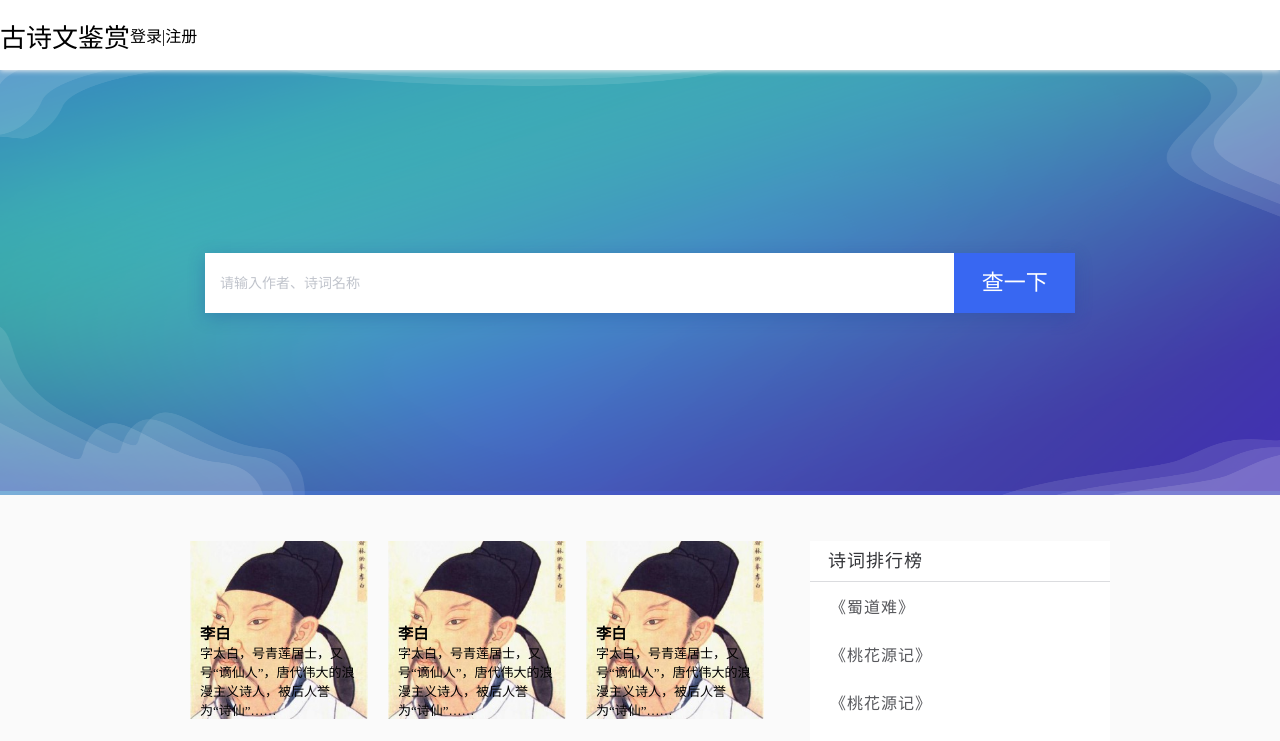
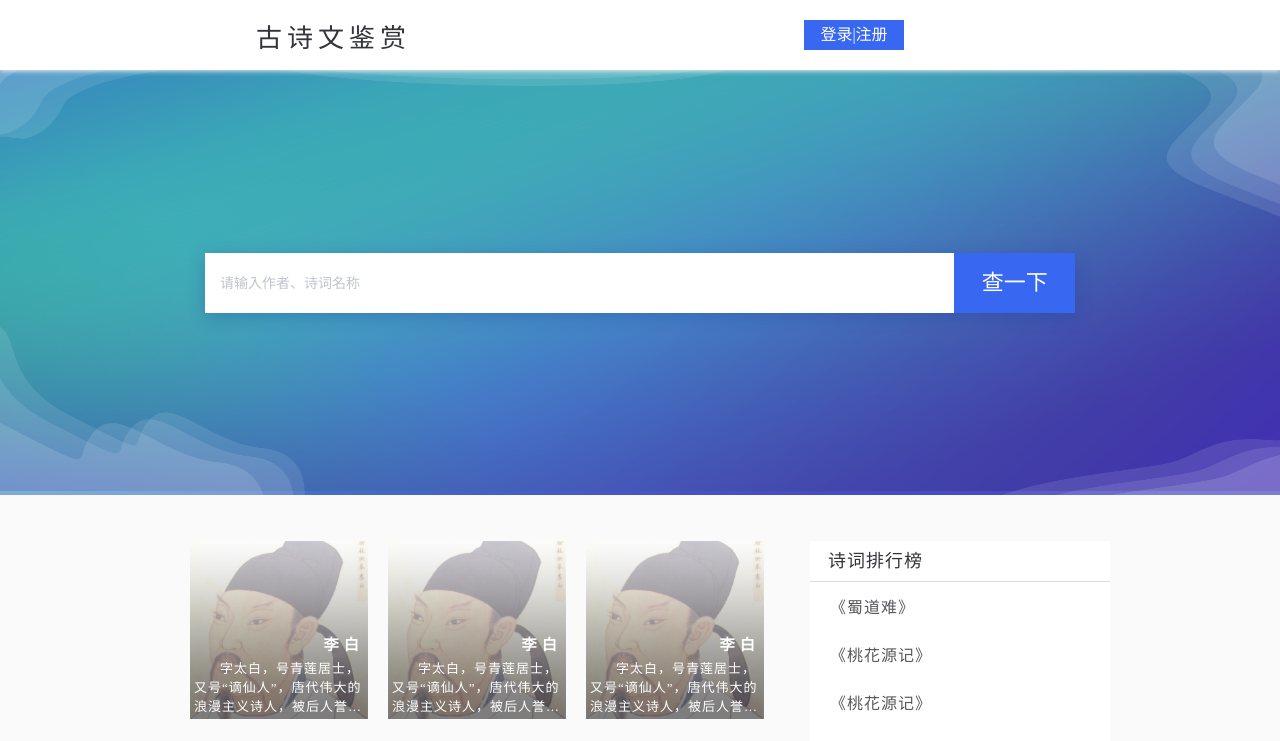
Before and after one commit to chwanted/web-project, a Vue app: page /#/index in a window 1280 px wide. Shown: the top 741 px of the page. Built offline with nearby package versions, Linux system fonts and the light colour scheme.

Commit message:
完成首页，详情页添加内容

```diff
--- a/src/App.vue
+++ b/src/App.vue
@@ -1,16 +1,16 @@
 <template>
   <div id="app">
-    <Myheader></Myheader>
+    <!-- <Myheader></Myheader> -->
     <router-view/>
   </div>
 </template>
 
 <script>
-import header from './components/header'
+// import header from './components/header'
 export default {
-  components: {
-    Myheader: header
-  },
+  // components: {
+  //   Myheader: header
+  // },
   name: 'App'
 }
 </script>
--- a/src/components/header.vue
+++ b/src/components/header.vue
@@ -1,9 +1,9 @@
 <template>
   <div>
-    <div class="header wrap" :class="{fixed: isFixed}" :style="{'background-color':!isColor?'rgba(255,255,255,0)':''}">
+    <div class="header wrap" :class="{fixed: isFixed}">
         <div class="header-container inner">
             <div @click="$utils.toPage('/')" style="cursor: pointer">
-                <div :style="{'color':!isColor?'rgba(255,255,255,0)':''}" class="title">古诗文鉴赏</div>
+                <div class="title" style="color: #343539;">古诗文鉴赏</div>
             </div>
             <div class="header-right">
                 <div class="login-box flex-row">
@@ -27,7 +27,20 @@
         </div>
     </div>
     <el-dialog :visible.sync="dialogVisible" :modal-append-to-body="true" @close="closeLogin" :close-on-click-modal="false">
-
+        <div class="login-dialog">
+            <h4>用户登录</h4>
+            <el-form ref="form" style="padding-top: 5px;" :model="form">
+                <el-form-item label="账号" label-width="60px" prop="username">
+                    <el-input class="item" v-model="form.username" placeholder="请输入账号" maxlength=8></el-input>
+                </el-form-item>
+                <el-form-item label="密码" label-width="60px" prop="password">
+                    <el-input class="item" type="password" v-model="form.password" placeholder="请输入密码" maxlength=20 @keyup.enter.native="onSubmit"></el-input>
+                </el-form-item>
+                <el-form-item>
+                    <el-button type="primary" @click="onSubmit">登 录</el-button>
+                </el-form-item>
+            </el-form>
+        </div>
     </el-dialog>
   </div>
 </template>
@@ -35,25 +48,27 @@
 <script>
 import downloadImg from '../assets/img/download.png'
 import userImg from '../assets/img/avatar.png'
+import bg2 from '../assets/img/bg2.png'
 export default {
-    props: {
-        isColor: {
-        type: Boolean,
-        default: true
-      }
-    },
     data(){
         return{
             downloadImg: downloadImg,
             userImg: userImg,
+            bg2: bg2,
             username:'小明',
             noLogin: true,
             isFixed: true,
+            loginText: '登录',
             dialogVisible: false,
             hasLogin: localStorage.getItem('hasLogin') || false,
-            form: {
-                username: '',
-                password: ''
+            form: {},
+            rules: {
+                username: [
+                    {required: true, message: '请输入用户名', trigger: 'blur'}
+                ],
+                password: [
+                    {required: true, message: '请输入密码', trigger: 'blur'}
+                ]
             }
         }
     },
@@ -69,7 +84,7 @@ export default {
             localStorage.removeItem('access_token')
         },
         // 执行登录
-        loginAction(){
+        onSubmit(){
             if (!this.loginStatus) return
             let formData = this.$utils.parseJSON(this.form)
             // 调用接口
@@ -82,14 +97,10 @@ export default {
 .header {
     width: 100%;
     height: 70px !important;
-}
+    display: flex;
+    justify-content: center;
 
-.title{
-    font-size: 26px;
-    font-family: Microsoft YaHei, Microsoft YaHei-Normal;
-}
-
-.fixed {
+    &.fixed {
       background-color: #fff !important;
       box-shadow: 0 1px 5px #eee;
       transform: translateY(100%);
@@ -98,10 +109,12 @@ export default {
       top: -70px;
       left: 0;
       z-index: 99;
+
+      .header-right-menu li,
+      .el-dropdown-link.white,
+      .el-dropdown-link.white .el-icon-caret-bottom{
+        color: #343539 !important;
       }
-
-.header-right-menu li,.el-dropdown-link.white,.el-dropdown-link.white .el-icon-caret-bottom{
-color: #343539 !important;
     }
 
     .header-container {
@@ -109,5 +122,55 @@ color: #343539 !important;
         height: 70px;
         display: flex;
         align-items: center;
+        justify-content: space-between;
+        width: 60%;
+
+        .title{
+            font-size: 26px;
+            font-family: Microsoft YaHei, Microsoft YaHei-Normal;
+            letter-spacing: 5px;
         }
+
+        .header-right {
+            position: absolute;
+            right: 0;
+            display: flex;
+            align-items: center;
+            height: 70px;
+
+            .login-box{
+                width: 220px;
+                justify-content: flex-end;
+                position: relative;
+                .header-image{
+                    width: 30px;
+                    height: 30px;
+                    border-radius: 50%;
+                    overflow: hidden;
+                }
+                .header-right-btn {
+                    width: 100px;
+                    height: 30px;
+                    line-height: 30px;
+                    display: flex;
+                    align-items: center;
+                    justify-content: center;
+                    border: none;
+                    outline: none;
+                    background-color: #3867f2;
+                    color: #fff;
+                    font-size: 16px;
+                    cursor: pointer;
+
+                    span {
+                        position: relative;
+                        color: #fff;
+                        font-size: 16px;
+                    }
+                }
+            }
+        }
+    }
+}
+
 </style>
--- a/src/page/detail.vue
+++ b/src/page/detail.vue
@@ -1,15 +1,139 @@
 <template>
   <div>
-      <h1>2121212</h1>
+    <Myheader></Myheader>
+    <div class="wrap">
+      <section>
+        <div class="inner content-center">
+          <div class="left flex">
+            <div class="poem-info">
+              这里是诗词内容
+            </div>
+            <div class="comment-list">
+              这里是评论区
+            </div>
+          </div>
+          <div class="right">
+            <div class="right-box" :class="searchBarFixed == true ? 'isFixed':''">
+              <div class="right-info">
+                <h2>诗词排行榜</h2>
+                <ul class="rankList">
+                  <li v-for="(item, index) in rankingList" :key="index" @click="toDetail(item)">{{item.name}}</li>
+                </ul>
+              </div>
+            </div>
+          </div>
+        </div>
+      </section>
+    </div>
   </div>
 </template>
 
 <script>
+import header from '../components/header'
 export default {
-
+  components:{
+    Myheader: header,
+  },
+  data(){
+    return{
+      rankingList:[
+        { name: "《蜀道难》"},
+				{ name: '《桃花源记》'},
+        { name: '《桃花源记》'},
+        { name: '《桃花源记》'},
+        { name: '《桃花源记》'},
+        { name: '《桃花源记》'},
+        { name: '《桃花源记》'},
+        { name: '《桃花源记》'},
+        { name: '《桃花源记》'},
+        { name: '《桃花源记》'}
+      ]
+    }
+  }
 }
 </script>
 
-<style>
+<style lang="scss" scoped>
+.wrap{
+  width: 100%;
+  margin: 0 auto;
+  padding: 20px 0;
+  margin-top: 70px;
 
+  section{
+    width: 100%;
+    margin: 0 auto;
+
+    .content-center{
+      display: flex;
+      justify-content: center;
+
+      .left{
+        width: 800px;
+        margin-right: 20px;
+        display: flex;
+        flex-direction: column;
+        justify-content: flex-start;
+
+        .poem-info{
+          background: #FFF;
+          margin-bottom: 28px;
+          margin-top: 16px;
+          box-shadow: 0px 3px 6px 0px rgba(0,0,0,0.15);
+        }
+
+        .comment-list{
+          background: #FFF;
+          box-shadow: 0px 3px 6px 0px rgba(0,0,0,0.15);
+        }
+      }
+
+      .right{
+        width: 300px;
+        height: 100%;
+        padding: 16px 0px;
+
+        .right-info{
+          background-color: #fff;
+
+          h2{
+            font-family: MicrosoftYaHei;
+            font-size: 18px;
+            letter-spacing: 1px;
+            color: #343539;
+            border-bottom: 1px solid #dbdcdf;
+            padding: 0 18px;
+            line-height: 40px;
+            display: flex;
+            font-weight: normal;
+          }
+          .rankList{
+            width: 100%;
+            background-color: #ffffff;
+            text-align: center;
+
+            li{
+              width: 100%;
+              display: flex;
+              align-items: center;
+              height: 48px;
+              cursor: pointer;
+              font-family: MicrosoftYaHeiLight;
+              font-size: 16px;
+              font-weight: normal;
+              font-stretch: normal;
+              letter-spacing: 1px;
+              color: #58595d;
+              padding: 0 20px;
+
+              &:hover{
+                background-color: rgba(56,103,242,.08);
+              }
+            }
+          }
+        }
+      }
+    }
+  }
+}
 </style>
--- a/src/page/index.vue
+++ b/src/page/index.vue
@@ -1,5 +1,6 @@
 <template>
   <div>
+    <Myheader></Myheader>
     <div class="wrap">
       <header>
         <div class="inner">
@@ -22,7 +23,7 @@
               <ul class="author-info">
                 <li v-for="(item, index) in authorList" :key="index" class="info-list" @click="toSearch">
                   <div class="author-message">
-                    <div class="authorAvatar" :style="'background: url('+authorAvatar+') no-repeat center;'">
+                    <div class="authorAvatar" :style="'background-image: -webkit-cross-fade(url('+authorAvatar+'), url('+hoverImg+'), 75%);'">
                       <h3>{{item.authorName}}</h3>
                       <span>{{item.intro}}</span>
                     </div>
@@ -48,23 +49,29 @@
 </template>
 
 <script>
+import header from '../components/header'
 import authorAvatar from '../assets/img/libai.jpg'
+import hoverImg from '../assets/img/hover.png'
 export default {
+  components:{
+    Myheader: header,
+  },
   data() {
     return{
       searchBarFixed:false,
       searchContent: '',
       authorAvatar: authorAvatar,
+      hoverImg: hoverImg,
       authorList: [
-        {authorName:"李白", intro:"字太白，号青莲居士，又号“谪仙人”，唐代伟大的浪漫主义诗人，被后人誉为“诗仙”……"},
-        {authorName:"李白", intro:"字太白，号青莲居士，又号“谪仙人”，唐代伟大的浪漫主义诗人，被后人誉为“诗仙”……"},
-        {authorName:"李白", intro:"字太白，号青莲居士，又号“谪仙人”，唐代伟大的浪漫主义诗人，被后人誉为“诗仙”……"},
-        {authorName:"李白", intro:"字太白，号青莲居士，又号“谪仙人”，唐代伟大的浪漫主义诗人，被后人誉为“诗仙”……"},
-        {authorName:"李白", intro:"字太白，号青莲居士，又号“谪仙人”，唐代伟大的浪漫主义诗人，被后人誉为“诗仙”……"},
-        {authorName:"李白", intro:"字太白，号青莲居士，又号“谪仙人”，唐代伟大的浪漫主义诗人，被后人誉为“诗仙”……"},
-        {authorName:"李白", intro:"字太白，号青莲居士，又号“谪仙人”，唐代伟大的浪漫主义诗人，被后人誉为“诗仙”……"},
-        {authorName:"李白", intro:"字太白，号青莲居士，又号“谪仙人”，唐代伟大的浪漫主义诗人，被后人誉为“诗仙”……"},
-        {authorName:"李白", intro:"字太白，号青莲居士，又号“谪仙人”，唐代伟大的浪漫主义诗人，被后人誉为“诗仙”……"}
+        {authorName:"李白", intro:"字太白，号青莲居士，又号“谪仙人”，唐代伟大的浪漫主义诗人，被后人誉为“诗仙”字太白，号青莲居士，又号“谪仙人”，唐代伟大的浪漫主义诗人，被后人誉为“诗仙”"},
+        {authorName:"李白", intro:"字太白，号青莲居士，又号“谪仙人”，唐代伟大的浪漫主义诗人，被后人誉为“诗仙”字太白，号青莲居士，又号“谪仙人”，唐代伟大的浪漫主义诗人，被后人誉为“诗仙”"},
+        {authorName:"李白", intro:"字太白，号青莲居士，又号“谪仙人”，唐代伟大的浪漫主义诗人，被后人誉为“诗仙”字太白，号青莲居士，又号“谪仙人”，唐代伟大的浪漫主义诗人，被后人誉为“诗仙”"},
+        {authorName:"李白", intro:"字太白，号青莲居士，又号“谪仙人”，唐代伟大的浪漫主义诗人，被后人誉为“诗仙”字太白，号青莲居士，又号“谪仙人”，唐代伟大的浪漫主义诗人，被后人誉为“诗仙”"},
+        {authorName:"李白", intro:"字太白，号青莲居士，又号“谪仙人”，唐代伟大的浪漫主义诗人，被后人誉为“诗仙”字太白，号青莲居士，又号“谪仙人”，唐代伟大的浪漫主义诗人，被后人誉为“诗仙”"},
+        {authorName:"李白", intro:"字太白，号青莲居士，又号“谪仙人”，唐代伟大的浪漫主义诗人，被后人誉为“诗仙”字太白，号青莲居士，又号“谪仙人”，唐代伟大的浪漫主义诗人，被后人誉为“诗仙”"},
+        {authorName:"李白", intro:"字太白，号青莲居士，又号“谪仙人”，唐代伟大的浪漫主义诗人，被后人誉为“诗仙”字太白，号青莲居士，又号“谪仙人”，唐代伟大的浪漫主义诗人，被后人誉为“诗仙”"},
+        {authorName:"李白", intro:"字太白，号青莲居士，又号“谪仙人”，唐代伟大的浪漫主义诗人，被后人誉为“诗仙”字太白，号青莲居士，又号“谪仙人”，唐代伟大的浪漫主义诗人，被后人誉为“诗仙”"},
+        {authorName:"李白", intro:"字太白，号青莲居士，又号“谪仙人”，唐代伟大的浪漫主义诗人，被后人誉为“诗仙”字太白，号青莲居士，又号“谪仙人”，唐代伟大的浪漫主义诗人，被后人誉为“诗仙”"}
       ],
       rankingList:[
         { name: "《蜀道难》"},
@@ -179,17 +186,38 @@ section{
                 width: 100%;
                 height: 100%;
                 background-size: 100% 100% !important;
-                padding: 80px 10px 0px 10px;
+                padding: 0px 4px;
                 font-size: 13px;
+                display: flex;
+                flex-direction:column;
+                justify-content: flex-end;
+                font-family: Microsoft YaHei, Microsoft YaHei-Normal;
+
+                h3{
+                  text-align: right;
+                  margin-bottom: 4px;
+                  color: rgb(255, 255, 255);
+                  letter-spacing: 5px;
+                }
+
+                span{
+                  display: -webkit-box;
+                  -webkit-box-orient: vertical;
+                  -webkit-line-clamp: 3;
+                  overflow: hidden;
+                  margin-bottom: 4px;
+                  letter-spacing: 1px;
+                  text-indent:2em;
+                  color: rgb(255, 255, 255);
+                }
               }
 
               &:hover{
-              box-shadow: 0px 4px 16px 0px rgba(28, 60, 154, 0.3);
-              -webkit-transform:translate3d(-2px,-4px,0);
-              -moz-transform:translate3d(-2px,-4px,0);
-              transform:translate3d(-2px,-4px,0);
+                box-shadow: 0px 4px 16px 0px rgba(28, 60, 154, 0.3);
+                -webkit-transform:translate3d(-2px,-4px,0);
+                -moz-transform:translate3d(-2px,-4px,0);
+                transform:translate3d(-2px,-4px,0);
               }
-
             }
           }
         }
@@ -234,7 +262,7 @@ section{
             padding: 0 20px;
 
             &:hover{
-              box-shadow: 0px 4px 16px 0px rgba(28, 60, 154, 0.1);
+              background-color: rgba(56,103,242,.08);
             }
           }
         }
```
Lines whose indentation alone changed are shown as unchanged.
